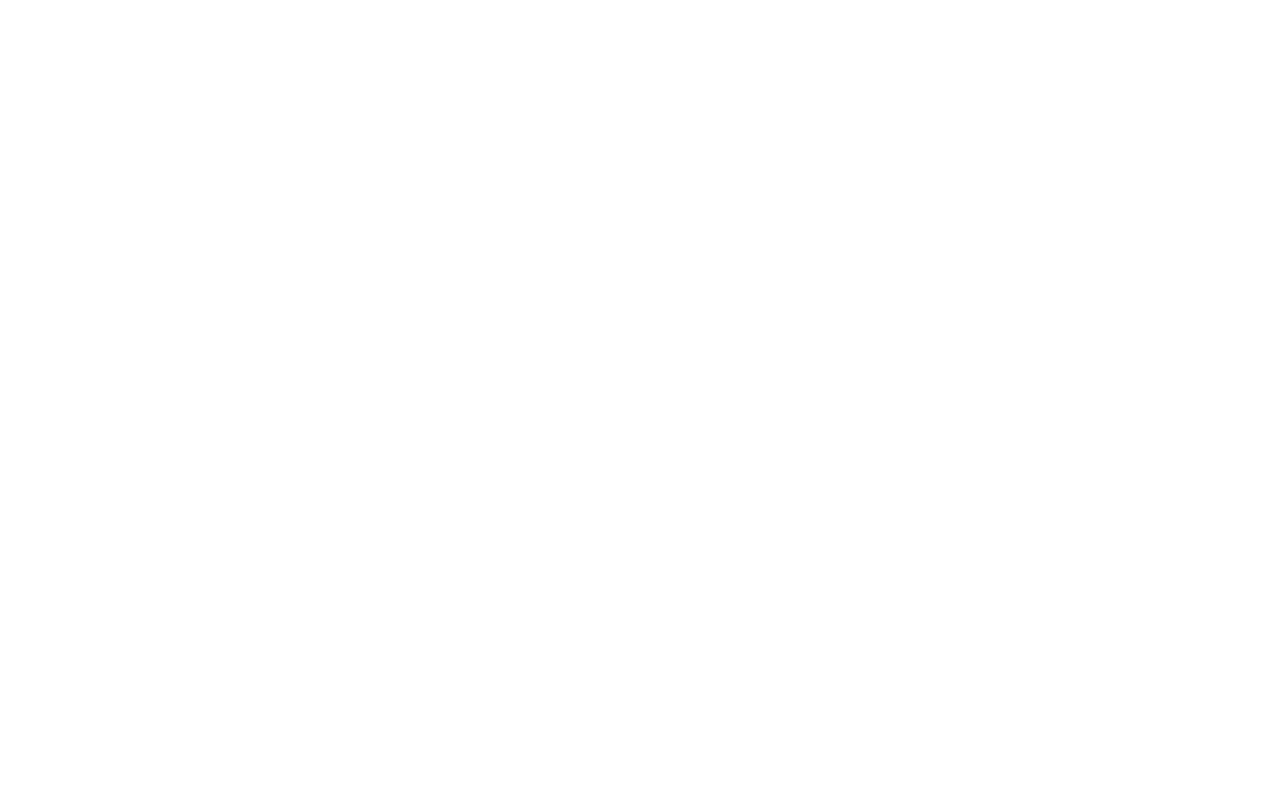
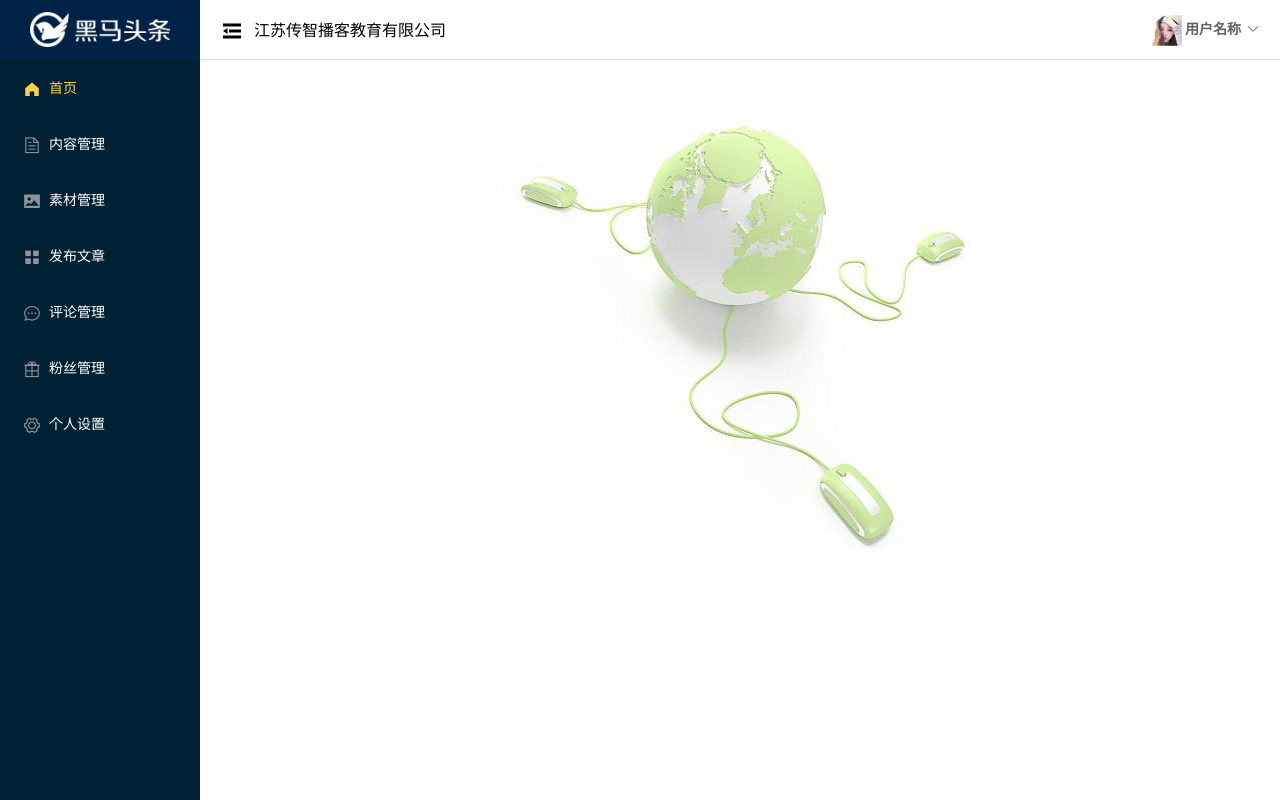
Before and after one commit to hubeizyy/hm-toutiao-77-1, a Vue app: page /#/ in a window 1280 px wide. Built offline with nearby package versions, Linux system fonts and the light colour scheme.

Commit message:
首页和欢迎页面

```diff
--- a/src/router/index.js
+++ b/src/router/index.js
@@ -2,6 +2,8 @@
 import VueRouter from 'vue-router'
 import Vue from 'vue'
 import Login from '@/views/login'
+import Home from '@/views/home'
+import Welcome from '@/views/welcome'
 Vue.use(VueRouter)
 const router = new VueRouter({
   // 路由规则配置
@@ -10,6 +12,19 @@
 // 或者 $router.push({name:'login'})
   routes: [{
     path: '/login', name: 'login', component: Login
+  },
+  //   一级二级路由共享一个地址页面
+  {
+    path: '/',
+    // name: 'home',
+    component: Home,
+    children: [
+      {
+        path: '/',
+        name: 'welcome',
+        component: Welcome
+      }
+    ]
   }]
 })
 export default router
--- /dev/null
+++ b/src/views/home/index.vue
@@ -0,0 +1,140 @@
+<template>
+  <el-container class="wrapper">
+      <!--wrapper容器  要把它变为全屏容器  -->
+    <el-aside :width="isCollapse?'64px':'200px'">
+        <div class="logo" :class="{miniLogo:isCollapse}"></div>
+         <!-- el-menu 导航菜单容器 -->
+         <!-- default-active 默认激活的菜单项 值是菜单项的index属性值-->
+         <el-menu
+         :collapse="isCollapse"
+         :collapse-transition="false"
+         default-active="1"
+         background-color="#002033"
+         text-color="#fff"
+         active-text-color="#ffd04b">
+         <!-- el-submenu 有下一级菜单的菜单 -->
+         <!-- el-menu-item没有子菜单 的菜单项 -->
+         <el-menu-item index="1">
+           <i class="el-icon-s-home"></i>
+           <span slot="title">首页</span>
+         </el-menu-item>
+                  <el-menu-item index="2">
+           <i class="el-icon-document"></i>
+           <span slot="title">内容管理</span>
+         </el-menu-item>
+                  <el-menu-item index="3">
+           <i class="el-icon-picture"></i>
+           <span slot="title">素材管理</span>
+         </el-menu-item>
+                  <el-menu-item index="4">
+           <i class="el-icon-menu"></i>
+           <span slot="title">发布文章</span>
+         </el-menu-item>
+                  <el-menu-item index="5">
+           <i class="el-icon-chat-dot-round"></i>
+           <span slot="title">评论管理</span>
+         </el-menu-item>
+                  <el-menu-item index="6">
+           <i class="el-icon-present"></i>
+           <span slot="title">粉丝管理</span>
+         </el-menu-item>
+                  <el-menu-item index="7">
+           <i class="el-icon-setting"></i>
+           <span slot="title">个人设置</span>
+         </el-menu-item>
+
+    </el-menu>
+    </el-aside>
+    <el-container>
+      <el-header>
+          <span  @click="toggleMenu()" class="el-icon-s-fold"></span>
+          <span class="text">江苏传智播客教育有限公司</span>
+          <el-dropdown class="my-dropdown">
+            <span class="el-dropdown-link">
+                <img src="../../assets/images/avatar.jpg" alt="">
+              用户名称<i class="el-icon-arrow-down el-icon--right"></i>
+            </span>
+            <!-- slot 属性vue提供的  插槽   elementUI提供的属性 disabled禁用 divided下划线-->
+            <el-dropdown-menu slot="dropdown">
+              <el-dropdown-item>个人设置</el-dropdown-item>
+              <el-dropdown-item>退出登录</el-dropdown-item>
+            </el-dropdown-menu>
+          </el-dropdown>
+     </el-header>
+      <el-main>
+
+        <!-- 二级路由的出口   视图 -->
+       <router-view></router-view>
+      </el-main>
+    </el-container>
+  </el-container>
+</template>
+
+<script>
+export default {
+  data () {
+    return {
+      // isCollapse: true  原始为true 是折叠状态
+      isCollapse: false
+
+    }
+  },
+  methods: {
+    //   切换侧边栏展开与收起。默认展开
+    toggleMenu () {
+      this.isCollapse = !this.isCollapse
+    }
+  }
+}
+</script>
+
+<style scoped lang="less" >
+.wrapper{
+    width:100%;
+    height:100%;
+    position: absolute;
+    left:0;
+    top:0;
+    .el-aside{
+        background-color: #002033;
+    }
+    .el-header{
+        border-bottom: 1px solid #ddd;
+        line-height: 60px;
+        .el-icon-s-fold{
+            font-size: 24px;
+            vertical-align: middle;
+            margin-right: 10px;
+        }
+        .text{
+           vertical-align: middle;
+        }
+        .my-dropdown{
+            float: right;
+            .el-dropdown-link{
+                font-weight: 700;
+                img{
+                width: 30px;
+                height: auto;
+                vertical-align: middle;
+                   }
+                }
+            }
+        }
+
+    }
+    .logo{
+        width: 100%;
+        height: 60px;
+        background: #002244 url(../../assets/images/logo_admin.png) no-repeat center/140px auto;
+    }
+    // 小图的样式会覆盖大图的样式
+    .miniLogo{
+        background-image: url(../../assets/images/logo_admin_01.png);
+        background-size: 32px auto;
+
+    }
+    .el-menu{
+        border-right:none;
+    }
+</style>
--- /dev/null
+++ b/src/views/welcome/index.vue
@@ -0,0 +1,10 @@
+<template>
+<div class="container" style="text-align:center">
+    <img src="../../assets/images/welcome.jpg" alt="">
+</div>
+</template>
+<script>
+export default {}
+</script>
+<style scoped lang="less" >
+</style>
```
